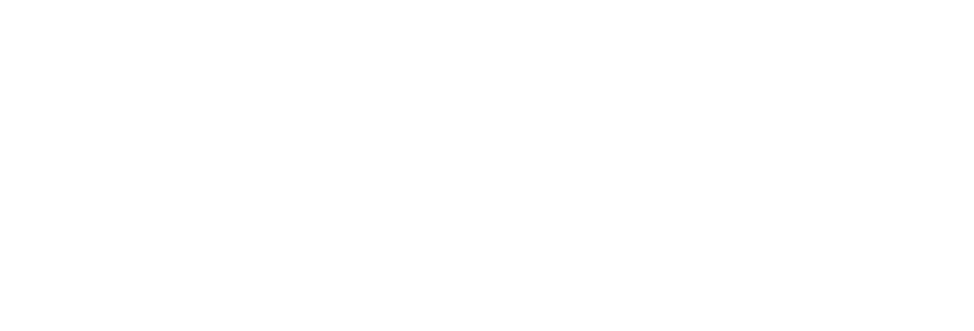
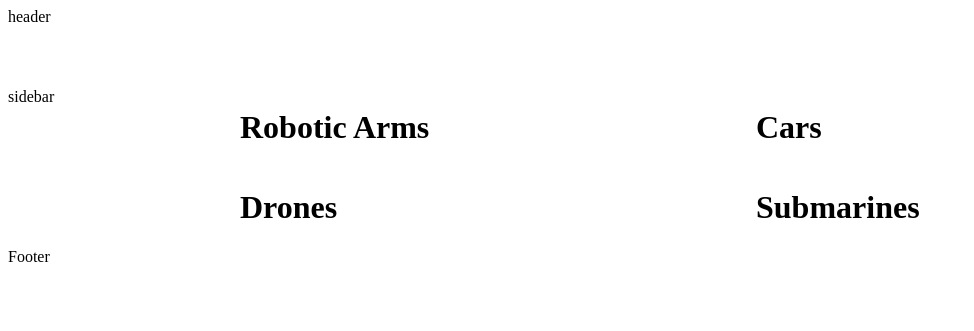
Before and after one commit to Youssef-Khaky/personal-blog-website, a plain HTML site: page index.html in a window 1280 px wide. Shown: the whole page, without its empty margins (0-974 px from the left). Drawn offline with Linux system fonts and the light colour scheme.

Commit message:
added two grids, one main grid and one for content

```diff
--- /dev/null
+++ b/css/style.css
@@ -0,0 +1,105 @@
+.mainGrid{
+    display: grid;
+    grid-template-columns: 1fr 800px 1fr;
+    grid-template-rows: 1fr 1fr 1fr 1fr;
+    /* grid-template-rows: auto; */
+    grid-template-areas:
+    "header header header"
+    "sidebar contentGrid contentGrid"
+    "sidebar contentGrid contentGrid"
+    "footer footer footer"
+    ;
+}
+
+.header{
+    grid-area: header;
+}
+
+.sidebar{
+    grid-area: sidebar;
+}
+
+.contentGrid{
+    grid-area: contentGrid;
+}
+
+.footer{
+    grid-area: footer;
+}
+
+.contentGrid{
+    display: grid;
+    grid-template-columns: 1fr 1fr;
+    grid-template-rows: 1fr 1fr;
+}
+
+/* .mainGrid div:nth-child(even){
+    background-color: red;
+}
+
+.mainGrid div:nth-child(odd){
+    background-color: green;
+} */
+/* .container {
+    display: grid;
+    grid-template-columns: 300px 300px;;
+    grid-template-rows: repeat(2, 1fr);
+    grid-template-areas:
+    "hd"
+    "sd"
+    "main"
+    "ft";
+}
+
+
+
+#nestedGrid {
+    display: grid;
+    grid-template-columns: 50% 50%;
+    grid-template-rows: 50% 50%;
+
+}
+
+.photoBox{
+    grid-area: ft;
+    width: 350px;
+    height: 150px;
+    border: solid red;
+    background: yellow;
+
+  } */
+
+
+/* .box {
+    border: 1px solid red;
+    background: #F8FA9D;
+} */
+
+/* .header {
+
+    grid-area: hd;
+}
+
+.footer {
+    grid-area: ft;
+}
+
+.sidebar {
+    grid-area: sd;
+}
+
+.content {
+    grid-area: main;
+} */
+
+/* If Screen Is Wide Enough */
+
+/* @media(min-width:600px) {
+    .container {
+        display: grid;
+        grid-template-columns: 300px 300px 300px;
+        grid-template-rows: 250px 600px;
+        grid-template-areas: "hd hd hd hd hd hd hd hd" "sd sd main main main main main main" "ft ft ft ft ft ft ft ft";
+        border: 2px solid red;
+    }
+} */
--- a/index.html
+++ b/index.html
@@ -1,11 +1,29 @@
 <!DOCTYPE html>
 <html lang="en">
+
 <head>
   <meta charset="utf-8" />
   <title>Project 1</title>
+  <link rel="stylesheet" href="css/style.css">
 </head>
+<!-- <style>
+
+</style> -->
 
 <body>
+  <div class="mainGrid">
+    <div class="header">header</div>
+    <div class="sideBar">sidebar</div>
+    <div class="contentGrid">
+      <!-- <div class="nestedGrid"> -->
+      <div class="photoBox" id="one"> <h1>Robotic Arms</h1> </div>
+      <div class="photoBox" id="two"><h1>Cars</h1></div>
+      <div class="photoBox" id="three"><h1>Drones</h1></div>
+      <div class="photoBox" id="four"><h1>Submarines</h1></div>
+      <!-- </div> -->
+    </div>
+    <div class="footer">Footer</div>
+  </div>
 </body>
 
 </html>
```
Lines whose indentation alone changed are shown as unchanged.
